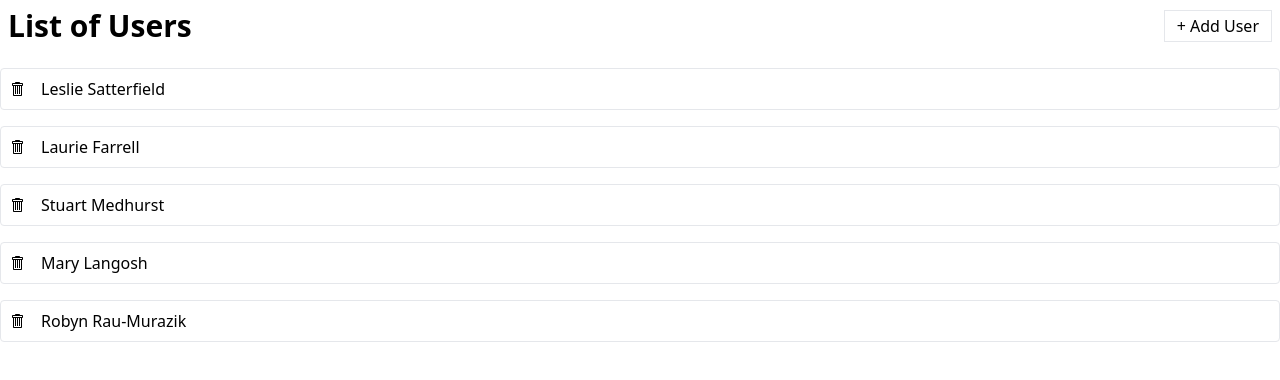
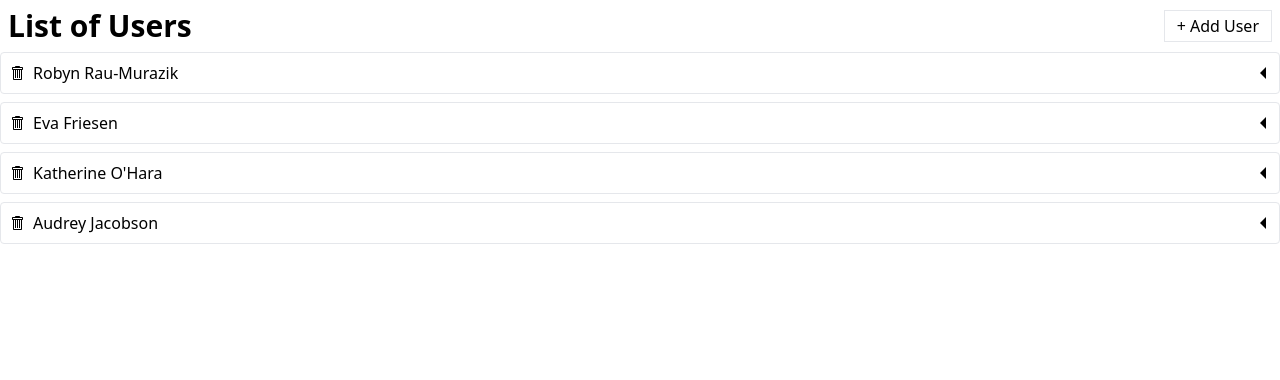
Before and after one commit to Christian1984/modern-react-with-redux-course, a React (Vite) app in the folder 10-redux-data-fetching/: page / in a window 1280 px wide. Shown: the top 380 px of the page. Built offline with nearby package versions, Linux system fonts and the light colour scheme; data requests are answered from the project's data file.

Commit message:
added ExpandablePanel and AlbumsList component

```diff
--- a/10-redux-data-fetching/db.json
+++ b/10-redux-data-fetching/db.json
@@ -1,24 +1,20 @@
 {
   "users": [
     {
-      "name": "Leslie Satterfield",
-      "id": 18
+      "name": "Robyn Rau-Murazik",
+      "id": 28
     },
     {
-      "name": "Laurie Farrell",
-      "id": 24
+      "name": "Eva Friesen",
+      "id": 29
     },
     {
-      "name": "Stuart Medhurst",
-      "id": 26
+      "name": "Katherine O'Hara",
+      "id": 30
     },
     {
-      "name": "Mary Langosh",
-      "id": 27
-    },
-    {
-      "name": "Robyn Rau-Murazik",
-      "id": 28
+      "name": "Audrey Jacobson",
+      "id": 31
     }
   ],
   "albums": [],
--- /dev/null
+++ b/10-redux-data-fetching/src/components/AlbumsList.tsx
@@ -0,0 +1,11 @@
+import { User } from "../store/slices/usersSlice";
+
+type AlbumsListProps = {
+  user: User;
+};
+
+const AlbumsList = ({ user }: AlbumsListProps) => {
+  return <div>{user.name}'s Albums</div>;
+};
+
+export default AlbumsList;
--- /dev/null
+++ b/10-redux-data-fetching/src/components/ExpandablePanel.tsx
@@ -0,0 +1,31 @@
+import { ReactNode, useState } from "react";
+import { GoTriangleDown, GoTriangleLeft } from "react-icons/go";
+
+type ExpandablePanelProps = {
+  header: ReactNode;
+  errorBanner: ReactNode;
+} & React.ComponentPropsWithoutRef<"div">;
+
+const ExpandablePanel = ({ header, errorBanner, children }: ExpandablePanelProps) => {
+  const [expanded, setExpanded] = useState(false);
+
+  return (
+    <div className="mb-2 border rounded flex flex-col">
+      {errorBanner}
+      <div
+        className="flex items-center cursor-pointer select-none mx-2"
+        onClick={() => {
+          setExpanded((prev) => !prev);
+        }}
+      >
+        <div className="flex flex-grow items-center">{header}</div>
+        {expanded && <GoTriangleDown />}
+        {!expanded && <GoTriangleLeft />}
+      </div>
+      {expanded && <div className="p-2 border-t">{children}</div>}
+    </div>
+  );
+};
+
+export default ExpandablePanel;
+export { ExpandablePanel };
--- a/10-redux-data-fetching/src/components/UsersList.tsx
+++ b/10-redux-data-fetching/src/components/UsersList.tsx
@@ -1,11 +1,10 @@
 import { useSelector } from "react-redux";
-import { RootState, addUser, deleteUser, fetchUsers } from "../store";
+import { RootState, addUser, fetchUsers } from "../store";
 import { useEffect } from "react";
 import Skeleton from "./Skeleton";
 import Button from "./Button";
 import useThunk from "../hooks/useThunk";
 import Error from "./Error";
-import { GoSync, GoTrashcan } from "react-icons/go";
 import UsersListItem from "./UsersListItem";
 
 // type UsersListProps = React.ComponentPropsWithoutRef<"div">;
@@ -45,7 +44,9 @@ const UsersList = () => {
 
       {!isLoadingUsers && data && (
         <ul>
-          {data.map(user => (<UsersListItem user={user} />))}
+          {data.map((user) => (
+            <UsersListItem user={user} key={user.id} />
+          ))}
         </ul>
       )}
     </div>
--- a/10-redux-data-fetching/src/components/UsersListItem.tsx
+++ b/10-redux-data-fetching/src/components/UsersListItem.tsx
@@ -3,24 +3,34 @@ import useThunk from "../hooks/useThunk";
 import { User } from "../store/slices/usersSlice";
 import { deleteUser } from "../store";
 import Error from "./Error";
+import ExpandablePanel from "./ExpandablePanel";
+import AlbumsList from "./AlbumsList";
 
 const UsersListItem = ({ user }: { user: User }) => {
   const [runDeleteUsers, isDeletingUser, deleteUserError] = useThunk(deleteUser);
-  return (
-    <li className="border rounded flex flex-col my-4" key={user.id}>
-      <div className="flex flex-grow">
+
+  const errorBanner = deleteUserError && <Error title="An Error Occured" message="The user could not be deleted..." />;
+  const header = (
+    <>
       <div
-          className="flex p-2 items-center cursor-pointer"
-          onClick={() => {
+        className="cursor-pointer"
+        onClick={(e) => {
+          e.stopPropagation();
           !isDeletingUser && runDeleteUsers(user.id);
         }}
       >
         {!isDeletingUser && <GoTrashcan />}
         {isDeletingUser && <GoSync className="animate-spin" />}
       </div>
-        <div className="flex p-2 items-center cursor-pointer">{user.name}</div>
-      </div>
-      {deleteUserError && <Error title="An Error Occured" message="The user could not be deleted..." />}
+      <div className="p-2 cursor-pointer">{user.name}</div>
+    </>
+  );
+
+  return (
+    <li>
+      <ExpandablePanel header={header} errorBanner={errorBanner}>
+        <AlbumsList user={user} />
+      </ExpandablePanel>
     </li>
   );
 };
```
Also changed, not shown: 1 other file (tests, documents, lock files or other folders). Lines whose indentation alone changed are shown as unchanged.
